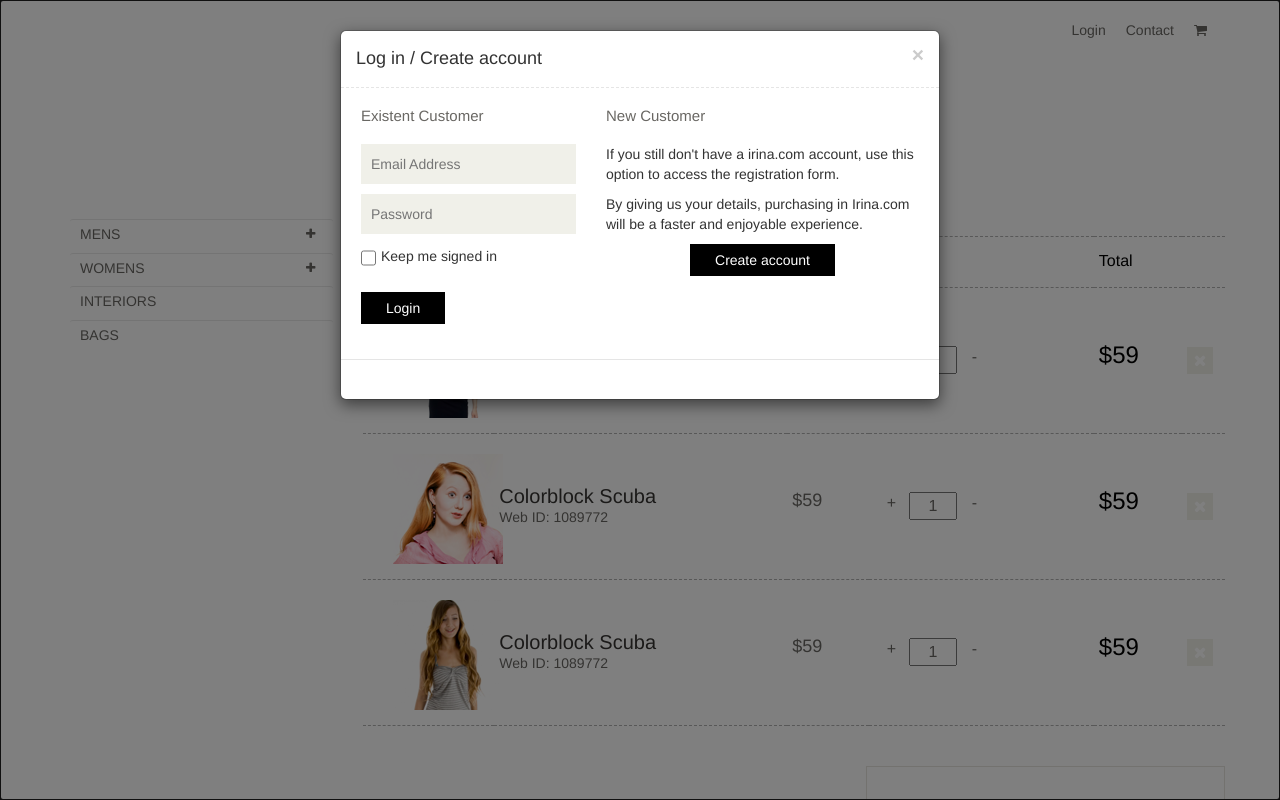
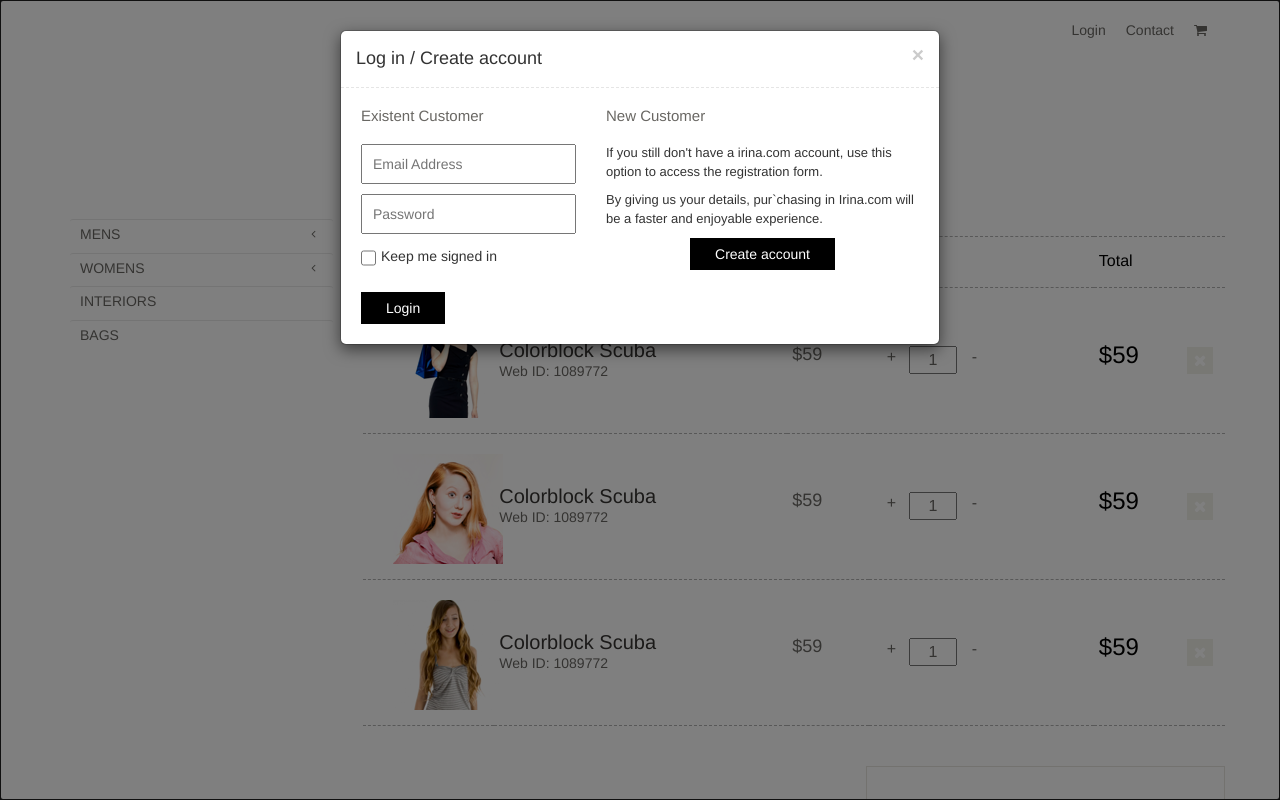
Before and after one commit to IrinaPazargic/onlineShop, a PHP site: page /cart.php in a window 1280 px wide, after a click on "Login". Run offline with PHP 8.4, Linux system fonts and the light colour scheme.

Commit message:
login page customized

```diff
--- a/css/main.css
+++ b/css/main.css
@@ -1437,6 +1437,10 @@ h2.title {
 
 }
 
+.message-to-customer p{
+  font-size:13px;
+}
+
 #create-account {
   background: none repeat scroll 0 0 #000;
     border: medium none;
@@ -1463,8 +1467,8 @@ h2.title {
 }
 
 .login-form form input, .signup-form form input {
-  background: #F0F0E9;
-  border: medium none;
+/*  background: #F0F0E9;
+  border: medium none;*/
   color: #696763;
   display: block;
    font-family: "Helvetica Neue",Helvetica,Arial,sans-serif;
--- a/header.php
+++ b/header.php
@@ -7,7 +7,7 @@
 				<div class="col-sm-8">
 					<div class="shop-menu pull-right">
 						<ul class="nav navbar-nav">
-							<li><a href="#" data-target="#myModal" data-toggle="modal">Login</a></li>
+							<li><a class="nav-item" href="#" data-target="#myModal" data-toggle="modal">Login</a></li>
 							<li><a href="contact-us.php">Contact</a></li>
 							<li><a href="cart.php"><i class="fa fa-shopping-cart"></i></a></li>
 						</ul>
@@ -50,25 +50,27 @@
 						<button type="submit" id="login-btn" class="btn btn-default">Login</button>
 					</form>
 				</div>
-				<div class="col-sm-7">
+				<div class = "signup-content col-sm-7">
+					<div class = "message-to-customer">
 						<h2>New Customer</h2>
 						<p> If you still don't have a irina.com account, use this option to access the registration form.</p>
-					<p>By giving us your details, purchasing in Irina.com will be a faster and enjoyable experience. </p>
+						<p>By giving us your details, pur`chasing in Irina.com will be a faster and enjoyable experience. </p>
 						<button  id = "create-account" type="submit" class="btn btn-default">Create account</button>
 					</div>
-				<div class="signup-form col-sm-7 hidden" ><!--sign up form-->
+					<div class ="signup-form hidden">
 						<form action="#">
 							<input type="text" placeholder="Name"/>
-						<input type="email" placeholder="Email Address"/>
+							<input type="email" placeholder='Email Address'/>
 							<input type="password" placeholder="Password"/>
 							<button type="submit" class="btn btn-default">Signup</button>
 						</form>
+					</div>
+				</div>
 			</div><!--/sign up form-->
 		</div>
-			<div class="modal-footer">
+		<!-- <div class="modal-footer"> -->
 		<!-- <button type="button" class="btn btn-default" data-dismiss="modal">Close</button> -->
 		<!-- <button type="button" class="btn btn-primary">Save changes</button> -->
+		<!-- </div>  -->
 	</div>
 </div>
-	</div>
-</div>
--- a/index.php
+++ b/index.php
@@ -172,6 +172,6 @@
 	<script src="js/price-range.js"></script>
     <script src="js/jquery.prettyPhoto.js"></script>
     <script src="js/main.js"></script>
-    <script src ="js/autenticate.js"></script>
+    <script src ="js/autentificate.js"></script>
 </body>
 </html>
--- a/js/main.js
+++ b/js/main.js
@@ -9,22 +9,35 @@
 /*scroll to top*/
 
 $(document).ready(function(){
-	$(function () {
-		$.scrollUp({
-	        scrollName: 'scrollUp', // Element ID
-	        scrollDistance: 300, // Distance from top/bottom before showing element (px)
-	        scrollFrom: 'top', // 'top' or 'bottom'
-	        scrollSpeed: 300, // Speed back to top (ms)
-	        easingType: 'linear', // Scroll to top easing (see http://easings.net/)
-	        animation: 'fade', // Fade, slide, none
-	        animationSpeed: 200, // Animation in speed (ms)
-	        scrollTrigger: false, // Set a custom triggering element. Can be an HTML string or jQuery object
-					//scrollTarget: false, // Set a custom target element for scrolling to the top
-	        scrollText: '<i class="fa fa-angle-up"></i>', // Text for element, can contain HTML
-	        scrollTitle: false, // Set a custom <a> title if required.
-	        scrollImg: false, // Set true to use image
-	        activeOverlay: false, // Set CSS color to display scrollUp active point, e.g '#00FFFF'
-	        zIndex: 2147483647 // Z-Index for the overlay
+	// $(function () {
+	// 	$.scrollUp({
+	//         scrollName: 'scrollUp', // Element ID
+	//         scrollDistance: 300, // Distance from top/bottom before showing element (px)
+	//         scrollFrom: 'top', // 'top' or 'bottom'
+	//         scrollSpeed: 300, // Speed back to top (ms)
+	//         easingType: 'linear', // Scroll to top easing (see http://easings.net/)
+	//         animation: 'fade', // Fade, slide, none
+	//         animationSpeed: 200, // Animation in speed (ms)
+	//         scrollTrigger: false, // Set a custom triggering element. Can be an HTML string or jQuery object
+	// 				//scrollTarget: false, // Set a custom target element for scrolling to the top
+	//         scrollText: '<i class="fa fa-angle-up"></i>', // Text for element, can contain HTML
+	//         scrollTitle: false, // Set a custom <a> title if required.
+	//         scrollImg: false, // Set true to use image
+	//         activeOverlay: false, // Set CSS color to display scrollUp active point, e.g '#00FFFF'
+	//         zIndex: 2147483647 // Z-Index for the overlay
+	// 	});
+	// });
+$("a.nav-item").click(function(){
+	$(".login-form").removeClass("hidden");
+	$(".message-to-customer").removeClass("hidden");
+	$(".signup-form").addClass("hidden");
 });
+
+
+$("button#create-account").click(function(){
+	$(".login-form").addClass("hidden");
+	$(".message-to-customer").addClass("hidden");
+	$(".signup-form").removeClass("hidden");
 });
+
 });
--- a/products-menu.php
+++ b/products-menu.php
@@ -3,7 +3,7 @@
 		<div class="panel-heading">
 			<h4 class="panel-title">
 				<a data-toggle="collapse" data-parent="#accordian" href="#mens">
-					<span class="badge pull-right"><i class="fa fa-plus"></i></span>
+					<span class="badge pull-right"><i class="fa fa-angle-left"></i></span>
 					Mens
 				</a>
 			</h4>
@@ -11,7 +11,7 @@
 		<div id="mens" class="panel-collapse collapse">
 			<div class="panel-body">
 				<ul>
-					<li><a href="#">Fendi</a></li>
+					<li><a class = "active"href="#">Fendi</a></li>
 					<li><a href="#">Guess</a></li>
 					<li><a href="#">Valentino</a></li>
 					<li><a href="#">Dior</a></li>
@@ -30,7 +30,7 @@
 		<div class="panel-heading">
 			<h4 class="panel-title">
 				<a data-toggle="collapse" data-parent="#accordian" href="#womens">
-					<span class="badge pull-right"><i class="fa fa-plus"></i></span>
+					<span class="badge pull-right"><i class="fa fa-angle-left"></i></span>
 					Womens
 				</a>
 			</h4>
```
Also changed, not shown: js/autentificate.js (+6 -5 lines). Lines whose indentation alone changed are shown as unchanged.
